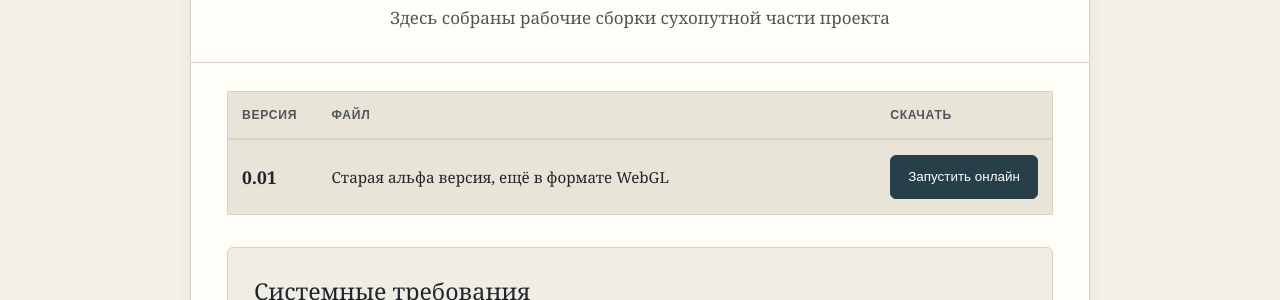
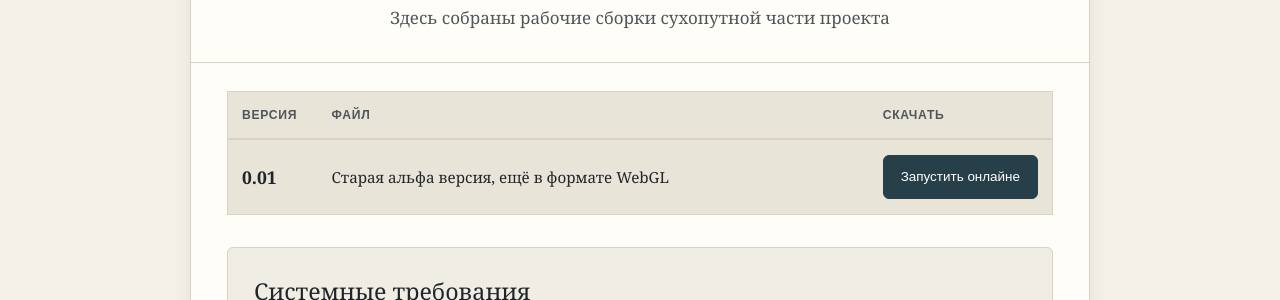
Before and after one commit to tislic/SeaDogsPort, a Jekyll site: the page built from сборки.md, in a window 1280 px wide. Shown: the part 892-1192 px from the top of the page. Built offline with Jekyll 4.4.1, drawn with Linux system fonts in a browser that asks for light colours.

Commit message:
Update сборки.md

```diff
--- a/сборки.md
+++ b/сборки.md
@@ -63,7 +63,7 @@
           <tr>
             <td><strong>0.01</strong></td>
             <td>Старая альфа версия, ещё в формате WebGL</td>
-            <td><a class="btn primary" href="#">Запустить онлайн</a></td>
+            <td><a class="btn primary" href="#">Запустить онлайне</a></td>
           </tr>
         </tbody>
       </table>
```
Also changed, not shown: other parts of сборки.md (+1 -1 lines).
